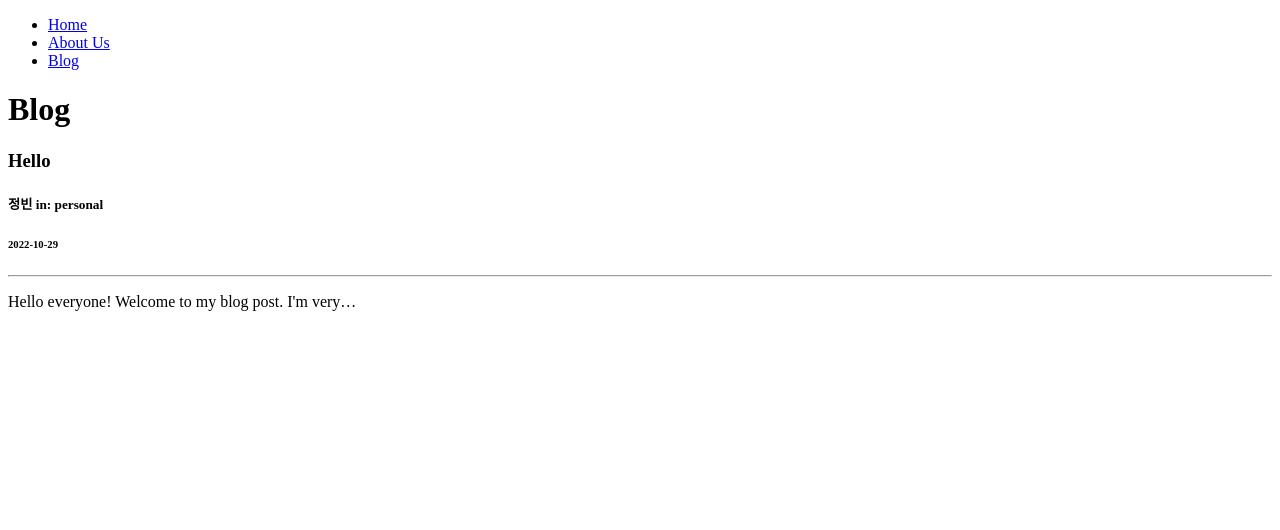
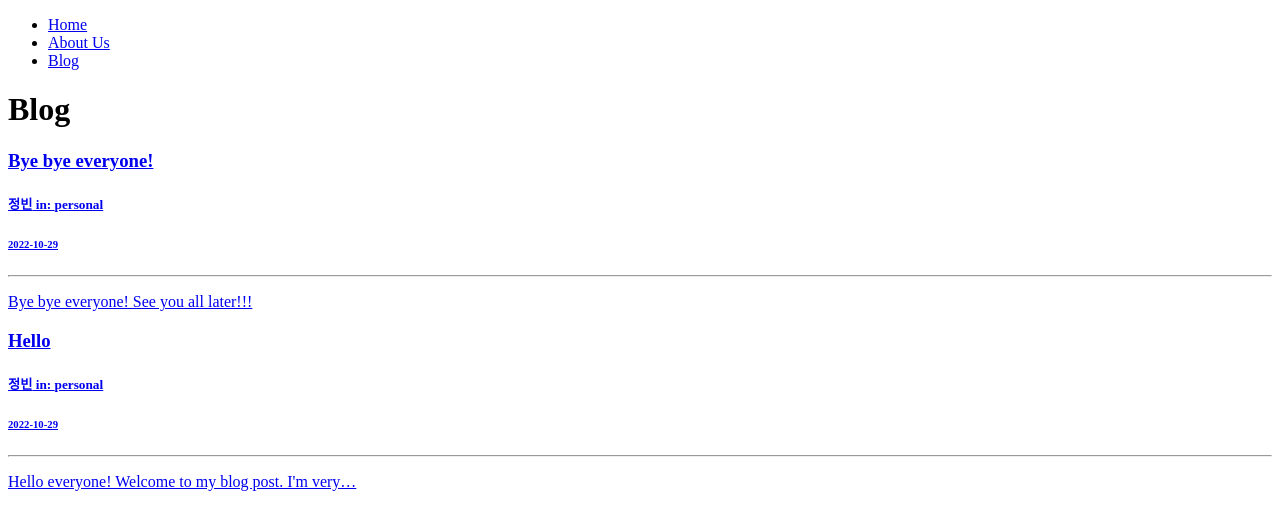
Before and after one commit to DevelopJKong/nomad-gatsby, a Gatsby site: page /blog in a window 1280 px wide. Built offline with nearby package versions, Linux system fonts and the light colour scheme; Gatsby itself is replaced by a stand-in of ours.

Commit message:
#10.12 Dynamic Pages 완료

```diff
--- /dev/null
+++ b/blog-posts/Bye.mdx
@@ -0,0 +1,11 @@
+---
+title: Bye bye everyone!
+category: personal
+date: "2022-10-29"
+author: 정빈
+slug: bye-bye-everyone
+---
+
+## Bye bye everyone!
+
+See you all later!!!
--- a/blog-posts/Hello.mdx
+++ b/blog-posts/Hello.mdx
@@ -3,6 +3,7 @@
 category: personal
 date: "2022-10-29"
 author: 정빈
+slug: hello-everyone
 ---
 
 ## Hello everyone!
--- a/src/pages/blog.tsx
+++ /dev/null
@@ -1,44 +0,0 @@
-import React from "react";
-import Layout from "../components/Layout";
-import Seo from "../components/Seo";
-import { graphql, PageProps } from "gatsby";
-
-const blog = ({ data }: PageProps<Queries.BlogPostsQuery>) => {
-  return (
-    <Layout title='Blog'>
-      <section>
-        {data.allMdx.nodes.map((file, index) => (
-          <article key={index}>
-            <h3>{file.frontmatter?.title}</h3>
-            <h5>
-              {file.frontmatter?.author} in: {file.frontmatter?.category}
-            </h5>
-            <h6>{file.frontmatter?.date}</h6>
-            <hr />
-            <p>{file.excerpt}</p>
-          </article>
-        ))}
-      </section>
-    </Layout>
-  );
-};
-
-export const query = graphql`
-  query BlogPosts {
-    allMdx {
-      nodes {
-        frontmatter {
-          author
-          category
-          date
-          title
-        }
-        excerpt(pruneLength: 50)
-      }
-    }
-  }
-`;
-
-export const Head = () => <Seo title='Blog' />;
-
-export default blog;
--- /dev/null
+++ b/src/pages/blog/index.tsx
@@ -0,0 +1,47 @@
+import React from "react";
+import { graphql, Link, PageProps } from "gatsby";
+import Layout from "../../components/Layout";
+import Seo from "../../components/Seo";
+
+const blog = ({ data }: PageProps<Queries.BlogPostsQuery>) => {
+  return (
+    <Layout title='Blog'>
+      <section>
+        {data.allMdx.nodes.map((file, index) => (
+          <Link to={`/blog/${file.frontmatter?.slug}`}>
+            <article key={index}>
+              <h3>{file.frontmatter?.title}</h3>
+              <h5>
+                {file.frontmatter?.author} in: {file.frontmatter?.category}
+              </h5>
+              <h6>{file.frontmatter?.date}</h6>
+              <hr />
+              <p>{file.excerpt}</p>
+            </article>
+          </Link>
+        ))}
+      </section>
+    </Layout>
+  );
+};
+
+export const query = graphql`
+  query BlogPosts {
+    allMdx {
+      nodes {
+        frontmatter {
+          slug
+          author
+          category
+          date
+          title
+        }
+        excerpt(pruneLength: 50)
+      }
+    }
+  }
+`;
+
+export const Head = () => <Seo title='Blog' />;
+
+export default blog;
```
Also changed, not shown: src/pages/blog/{mdx.frontmatter__slug}.tsx (added, +10 -0 lines).
